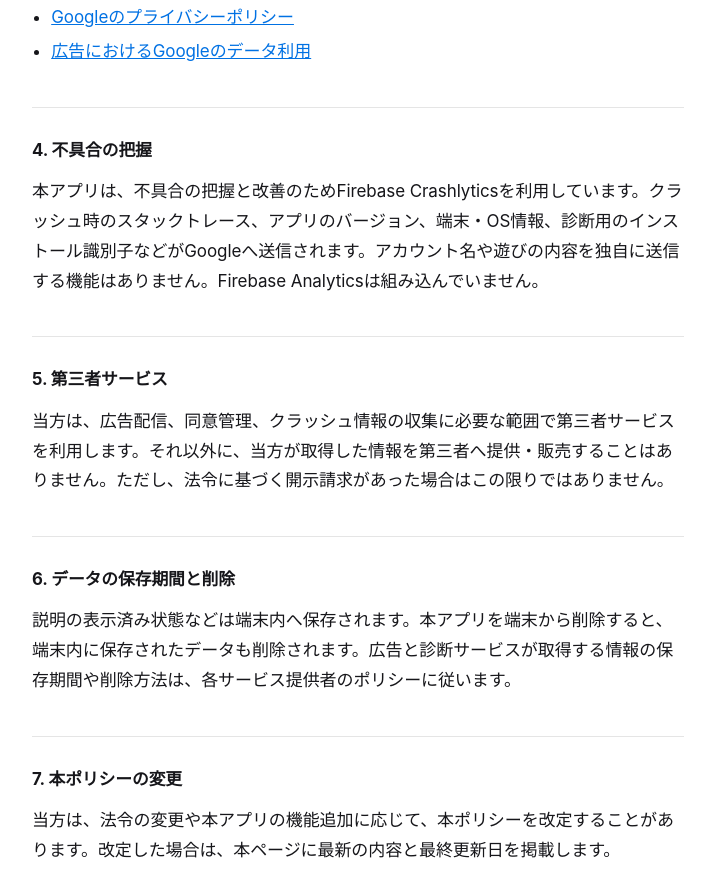
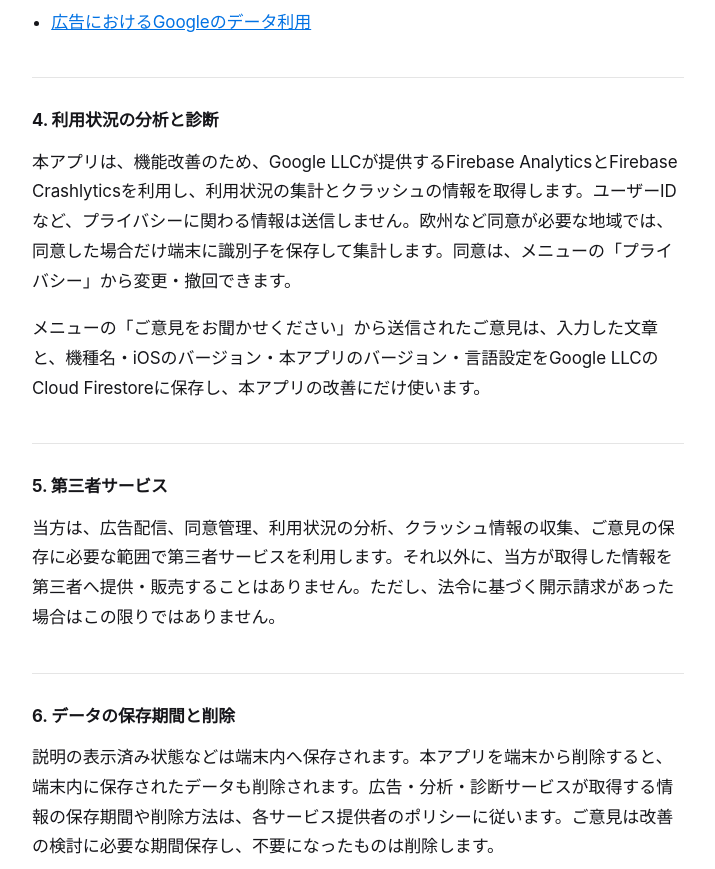
Before and after one commit to jin33/jin33.github.io, a plain HTML site: page pixtown/privacy/ja.html in a window 1280 px wide. Shown: the part 1058-1927 px from the top of the page, without its empty margins (282-997 px from the left). Drawn offline with Linux system fonts and the light colour scheme.

Commit message:
Pix Townのプライバシーポリシー更新案を用意

```diff
--- a/pixtown/privacy/ja.html
+++ b/pixtown/privacy/ja.html
@@ -18,11 +18,11 @@
 <main class="wrap-narrow doc">
   <h1>プライバシーポリシー</h1>
   <p class="doc-app">Pix Town</p>
-  <p class="doc-date">最終更新日: 2026年10月24日</p>
+  <p class="doc-date">最終更新日: 2026年11月12日</p>
 
   <p>Holy App（以下「当方」）は、iOSアプリ「Pix Town」（以下「本アプリ」）における利用者の情報の取り扱いについて、以下のとおり定めます。</p>
   <h2>1. 収集しない情報</h2>
-  <p>本アプリは、氏名、住所、電話番号、メールアドレスなど、利用者を直接特定する情報を収集しません。アカウント登録やログインの仕組みもありません。</p>
+  <p>本アプリは、アカウント登録やログインを必要としません。</p>
   <h2>2. 本アプリ内のデータ</h2>
   <p>本アプリは、広告・トラッキングに関する説明の表示済み状態、操作案内の当日の達成状況と初回表示済み状態などを端末内へ保存します。写真、録音、アカウント登録を必要とせず、遊びの操作を当方のサーバーへ保存する機能はありません。</p>
   <h2>3. 広告について</h2>
@@ -32,12 +32,13 @@
     <li><a href="https://policies.google.com/privacy">Googleのプライバシーポリシー</a></li>
     <li><a href="https://policies.google.com/technologies/partner-sites">広告におけるGoogleのデータ利用</a></li>
   </ul>
-  <h2>4. 不具合の把握</h2>
-  <p>本アプリは、不具合の把握と改善のためFirebase Crashlyticsを利用しています。クラッシュ時のスタックトレース、アプリのバージョン、端末・OS情報、診断用のインストール識別子などがGoogleへ送信されます。アカウント名や遊びの内容を独自に送信する機能はありません。Firebase Analyticsは組み込んでいません。</p>
+  <h2>4. 利用状況の分析と診断</h2>
+  <p>本アプリは、機能改善のため、Google LLCが提供するFirebase AnalyticsとFirebase Crashlyticsを利用し、利用状況の集計とクラッシュの情報を取得します。ユーザーIDなど、プライバシーに関わる情報は送信しません。欧州など同意が必要な地域では、同意した場合だけ端末に識別子を保存して集計します。同意は、メニューの「プライバシー」から変更・撤回できます。</p>
+  <p>メニューの「ご意見をお聞かせください」から送信されたご意見は、入力した文章と、機種名・iOSのバージョン・本アプリのバージョン・言語設定をGoogle LLCのCloud Firestoreに保存し、本アプリの改善にだけ使います。</p>
   <h2>5. 第三者サービス</h2>
-  <p>当方は、広告配信、同意管理、クラッシュ情報の収集に必要な範囲で第三者サービスを利用します。それ以外に、当方が取得した情報を第三者へ提供・販売することはありません。ただし、法令に基づく開示請求があった場合はこの限りではありません。</p>
+  <p>当方は、広告配信、同意管理、利用状況の分析、クラッシュ情報の収集、ご意見の保存に必要な範囲で第三者サービスを利用します。それ以外に、当方が取得した情報を第三者へ提供・販売することはありません。ただし、法令に基づく開示請求があった場合はこの限りではありません。</p>
   <h2>6. データの保存期間と削除</h2>
-  <p>説明の表示済み状態などは端末内へ保存されます。本アプリを端末から削除すると、端末内に保存されたデータも削除されます。広告と診断サービスが取得する情報の保存期間や削除方法は、各サービス提供者のポリシーに従います。</p>
+  <p>説明の表示済み状態などは端末内へ保存されます。本アプリを端末から削除すると、端末内に保存されたデータも削除されます。広告・分析・診断サービスが取得する情報の保存期間や削除方法は、各サービス提供者のポリシーに従います。ご意見は改善の検討に必要な期間保存し、不要になったものは削除します。</p>
   <h2>7. 本ポリシーの変更</h2>
   <p>当方は、法令の変更や本アプリの機能追加に応じて、本ポリシーを改定することがあります。改定した場合は、本ページに最新の内容と最終更新日を掲載します。</p>
   <h2>8. お問い合わせ</h2>
```
Also changed, not shown: pixtown/privacy/en-US.html (+1 -1 lines), 1 other file.
